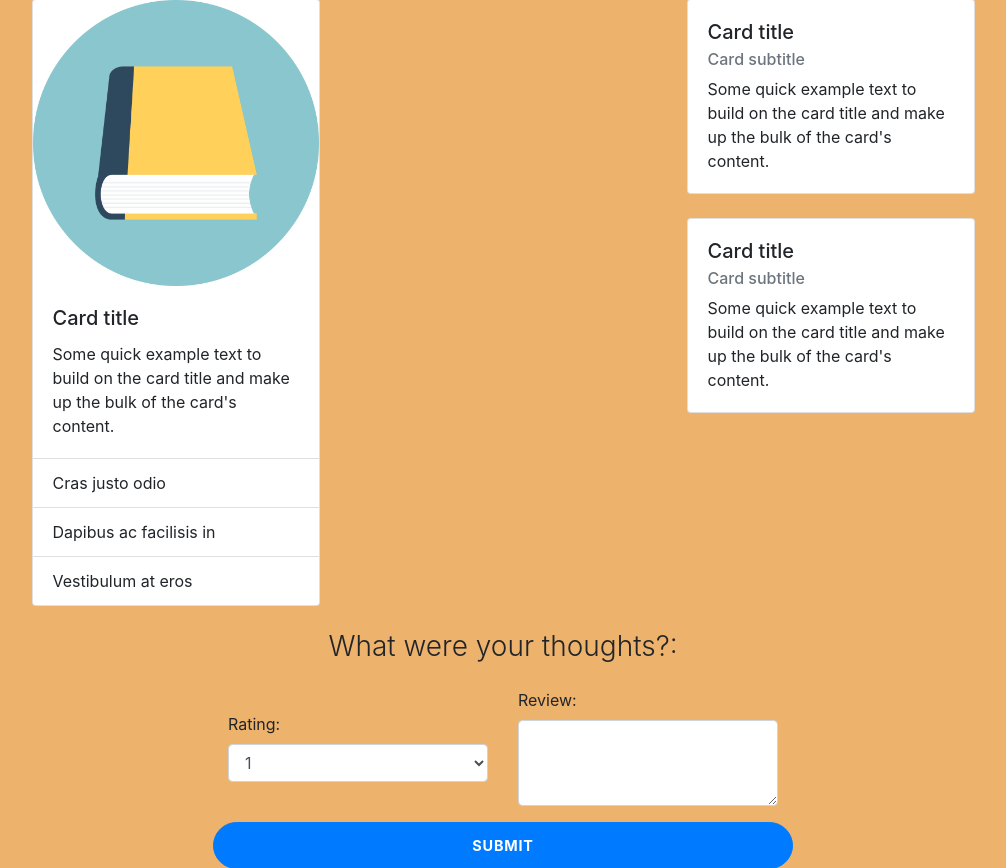
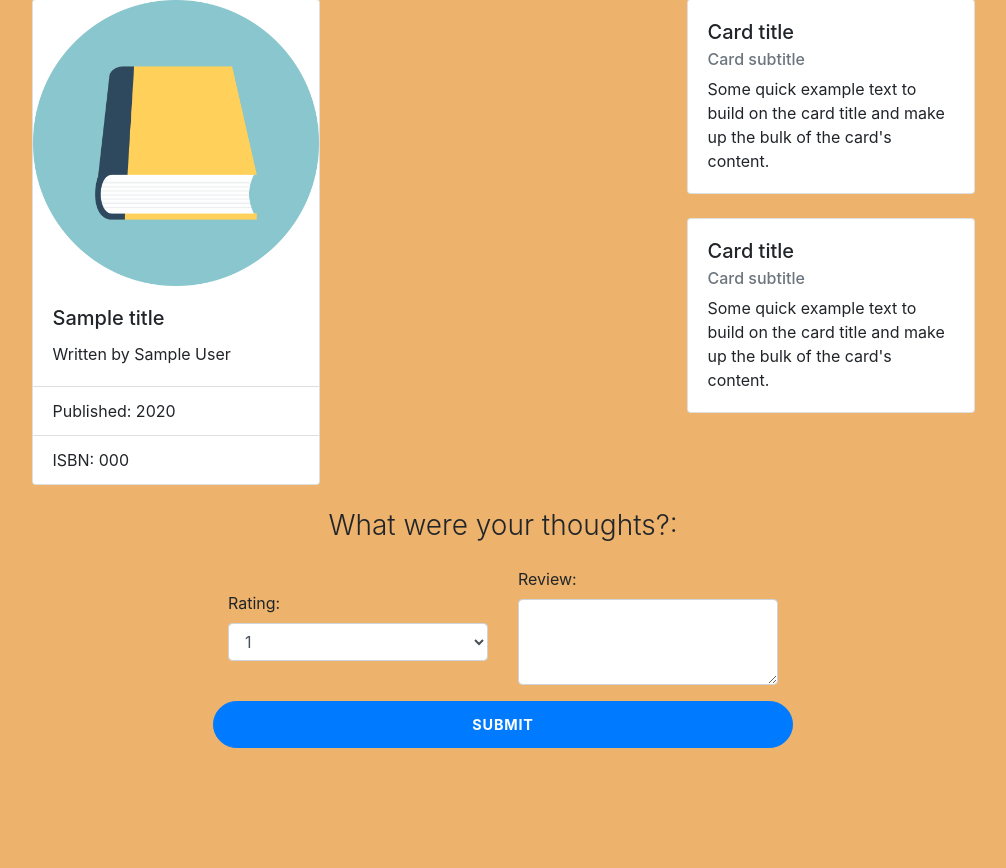
Before and after one commit to delabere/CS50W_Project1, a Flask app: template templates/book.html in a window 1280 px wide. Shown: the part 81-949 px from the top of the page, without its empty margins (137-1143 px from the left). After the commit the page ends 829 px from the top, so only its background shows below. Run offline with Flask 2, Linux system fonts and the light colour scheme; the template is opened without the code that fills it: most values are stand-ins (such as "Sample title", 1, 10 or a date in 2020); some libraries are stand-ins or nearby versions.

Commit message:
book.html - book info card displays book information

```diff
--- a/application.py
+++ b/application.py
@@ -110,11 +110,23 @@ def search(books=None, first=False):
         return redirect(url_for('login', message='You have to login first!'))
 
 
+
+def getBookdata(isbn):
+    """Retrieves book data from the book table"""
+    data = db.execute("SELECT * FROM books where isbn = :isbn", {'isbn': isbn}).fetchone()
+    return data
+
+
+
 @app.route("/book/<isbn>", methods=['GET', 'POST'])
 def book(isbn):
     """Gives user detail on a book and the abliity to rate it"""
     if request.method == 'GET':
-        return render_template('book.html', isbn=isbn)
+        data = getBookdata(isbn)
+        # ('158648303X', 'Auschwitz: A New History', 'Laurence Rees', 2005)
+        _, title, author, year = data
+        return render_template('book.html', isbn=isbn,
+                                title=title, author=author, year=year)
     else:
         # add check that isbn is valid if entered manually else 404 error
         rating = request.form['rating']
--- a/templates/book.html
+++ b/templates/book.html
@@ -15,13 +15,12 @@
     <div class="card mx-auto" style="width: 18rem;">
       <img class="card-img-top" src="../static/img/1024px-Closed_Book_Icon.svg.png" alt="Card image cap">
       <div class="card-body">
-        <h5 class="card-title">Card title</h5>
-        <p class="card-text">Some quick example text to build on the card title and make up the bulk of the card's content.</p>
+        <h5 class="card-title">{{ title }}</h5>
+        <p class="card-text">Written by {{ author }}</p>
       </div>
       <ul class="list-group list-group-flush">
-        <li class="list-group-item">Cras justo odio</li>
-        <li class="list-group-item">Dapibus ac facilisis in</li>
-        <li class="list-group-item">Vestibulum at eros</li>
+        <li class="list-group-item">Published: {{ year }}</li>
+        <li class="list-group-item">ISBN: {{ isbn }}</li>
       </ul>
     </div>
 
```
Also changed, not shown: 2 other files.
